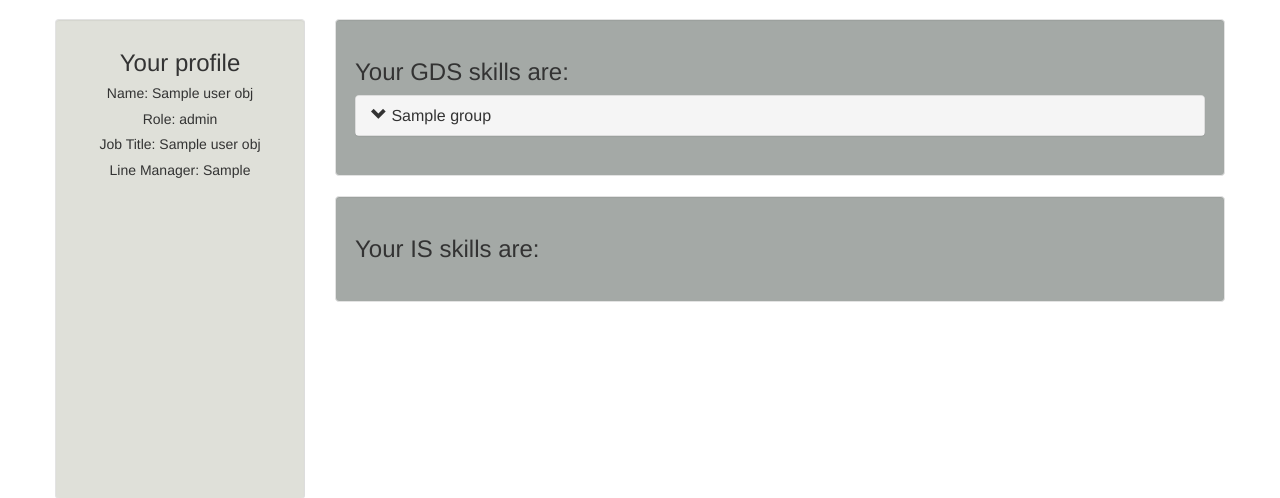
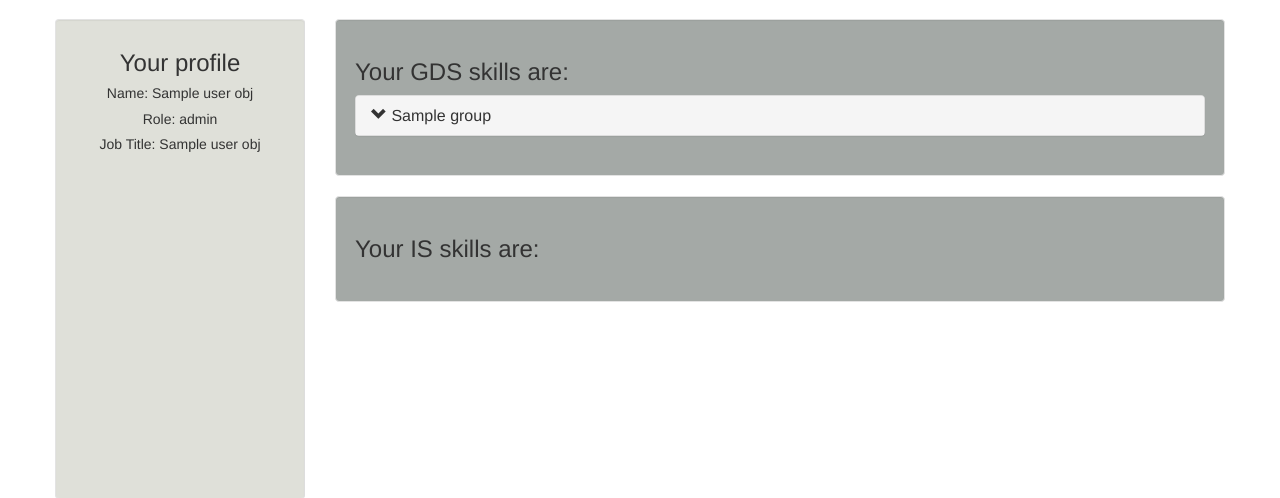
Before and after one commit to LandRegistry/trill, a Flask app: template application/templates/view_skills.html in a window 1280 px wide. Shown: the part 51-549 px from the top of the page. Run offline with Flask 2, Linux system fonts and the light colour scheme; the template is opened without the code that fills it: most values are stand-ins (such as "Sample title", 1, 10 or a date in 2020); some libraries are stand-ins or nearby versions.

Commit message:
remove line manager

```diff
--- a/application/templates/view_skills.html
+++ b/application/templates/view_skills.html
@@ -10,7 +10,7 @@
             <h5 id="name"> Name: {{user_obj.name}}</h5>
             <h5 id="trill-role">Role: {{user_obj.trill_role}}</h5>
             <h5 id="job-title">Job Title: {{user_obj.job_title}}</h5>
-            <h5 id="line-manager">Line Manager: {{user_obj.line_manager}}</h5>
+            <!--<h5 id="line-manager">Line Manager: {{user_obj.line_manager}}</h5>-->
         </div>
 
         <div id='center-panel'class="container-fluid well">
```
